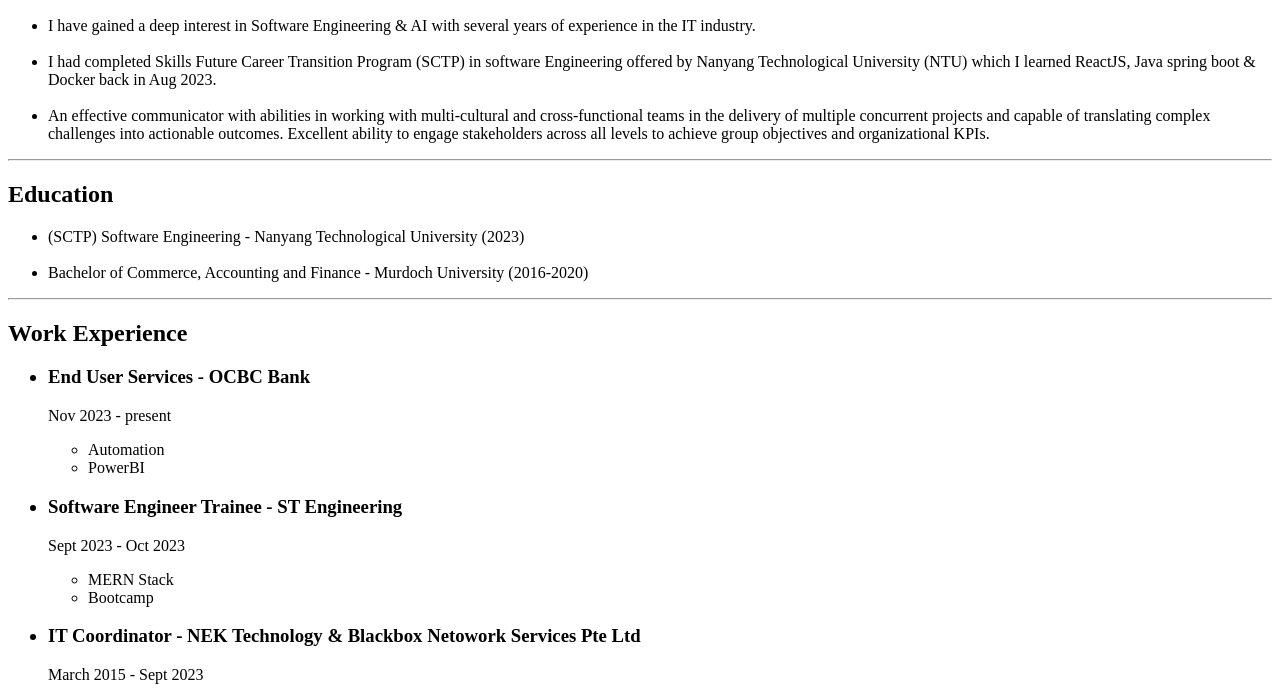
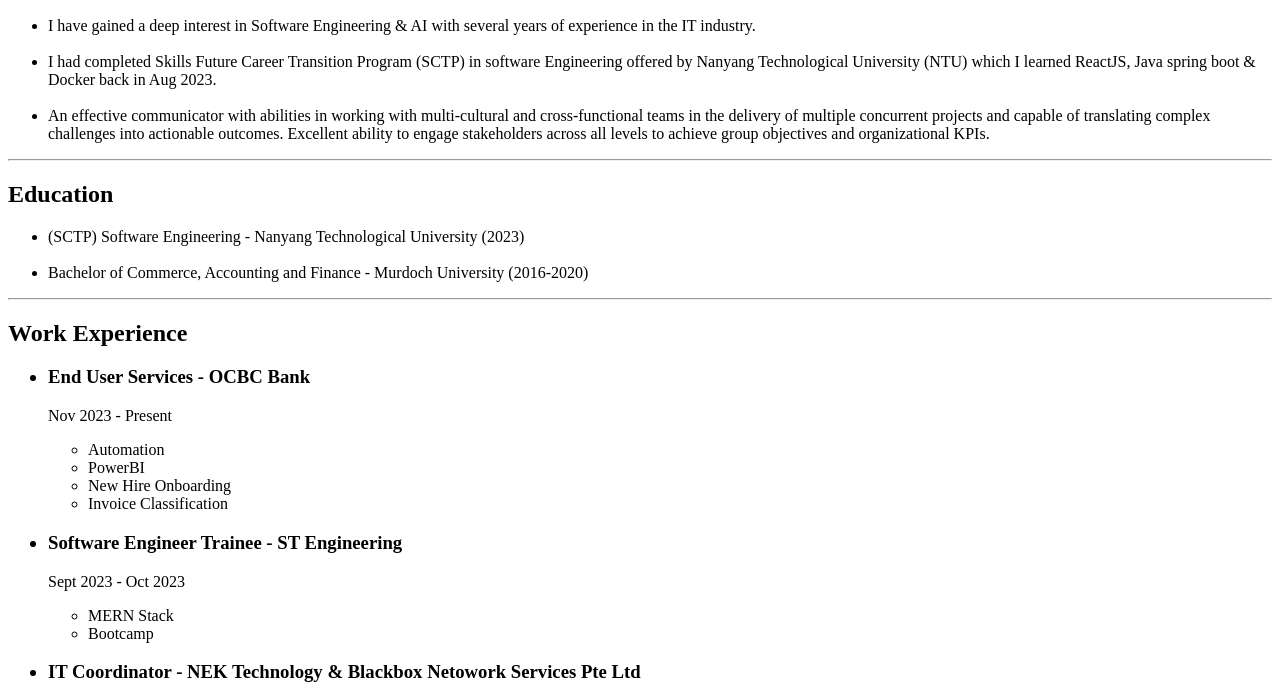
Before and after one commit to rkapril/Online-Resume, a plain HTML site: page index.html in a window 1280 px wide. Shown: the part 110-800 px from the top of the page. Drawn offline with Linux system fonts and the light colour scheme.

Commit message:
Update index.html

```diff
--- a/index.html
+++ b/index.html
@@ -44,10 +44,12 @@
     <h2>Work Experience</h2>
     <ul>
       <h3><li>End User Services - OCBC Bank</li></h3>
-      <p>Nov 2023 - present</p>
+      <p>Nov 2023 - Present</p>
       <ul>
         <li>Automation</li>
         <li>PowerBI</li>
+        <li>New Hire Onboarding</li>
+        <li>Invoice Classification</li>
       </ul>
       <h3><li>Software Engineer Trainee - ST Engineering</li></h3>
       <p>Sept 2023 - Oct 2023</p>
```
